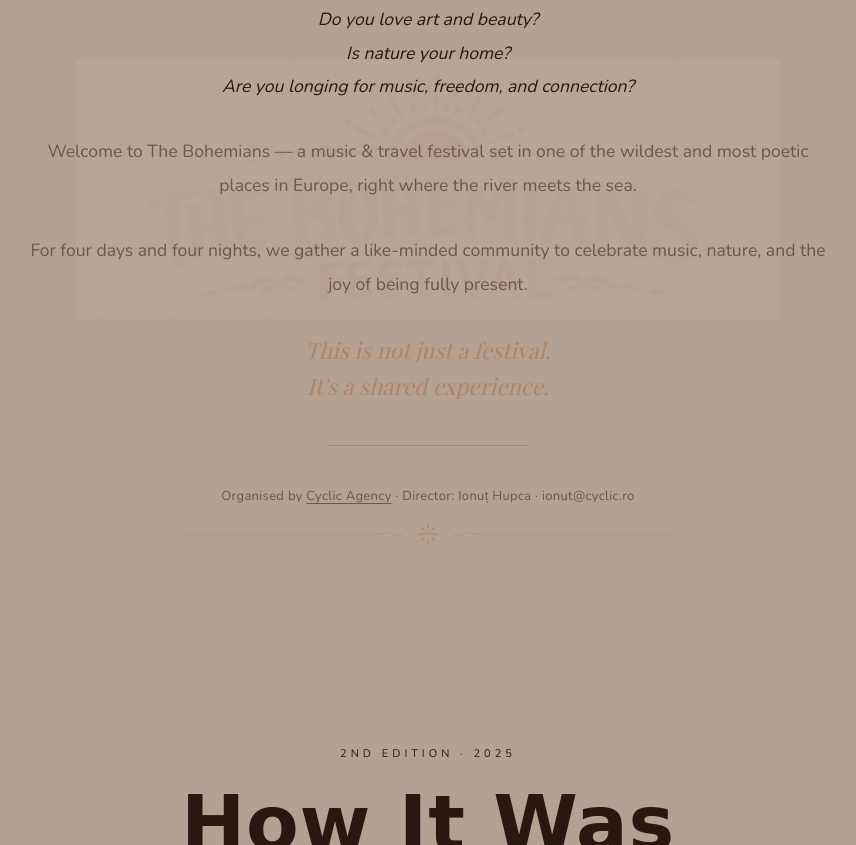
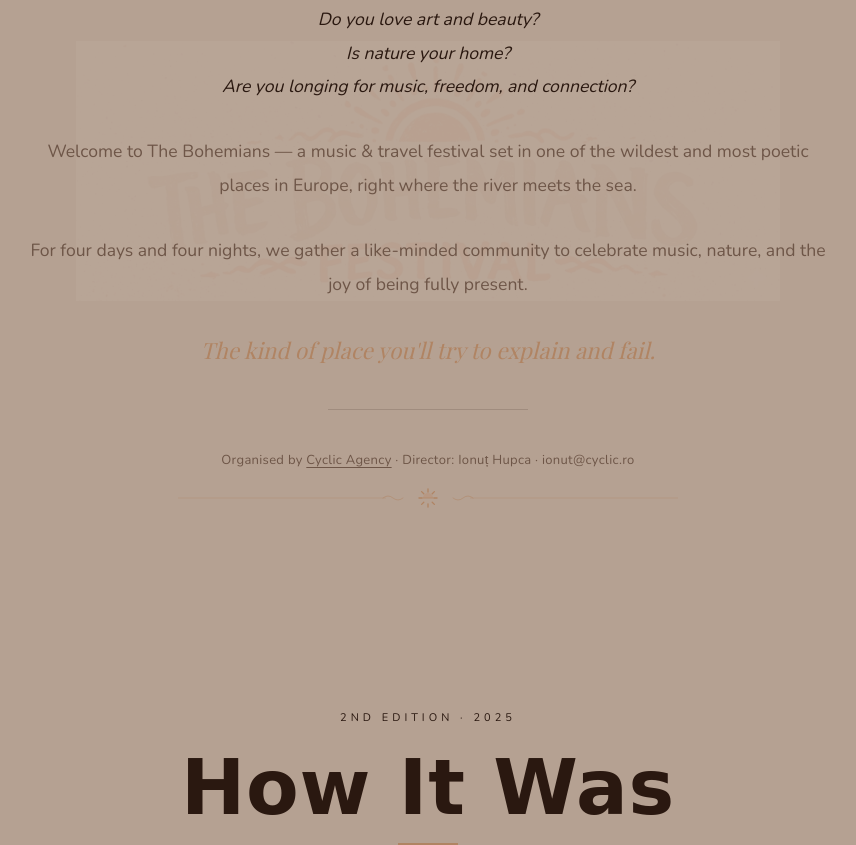
Before and after one commit to spiriticalos/Festival-delta, a website: page public/index.html in a window 1280 px wide. Shown: the part 4141-4986 px from the top of the page, without its empty margins (212-1068 px from the left). Drawn offline with nearby package versions, Linux system fonts and the light colour scheme; no server answers; a web font is replaced by a local one.

Commit message:
Update about soul tagline

```diff
--- a/public/index.html
+++ b/public/index.html
@@ -329,8 +329,7 @@
             music, nature, and the joy of being fully present.
           </p>
           <p class="about-soul">
-            This is not just a festival.<br/>
-            It's a shared experience.
+            The kind of place you'll try to explain and fail.
           </p>
           <hr class="about-divider" />
           <p class="about-contact">
```
